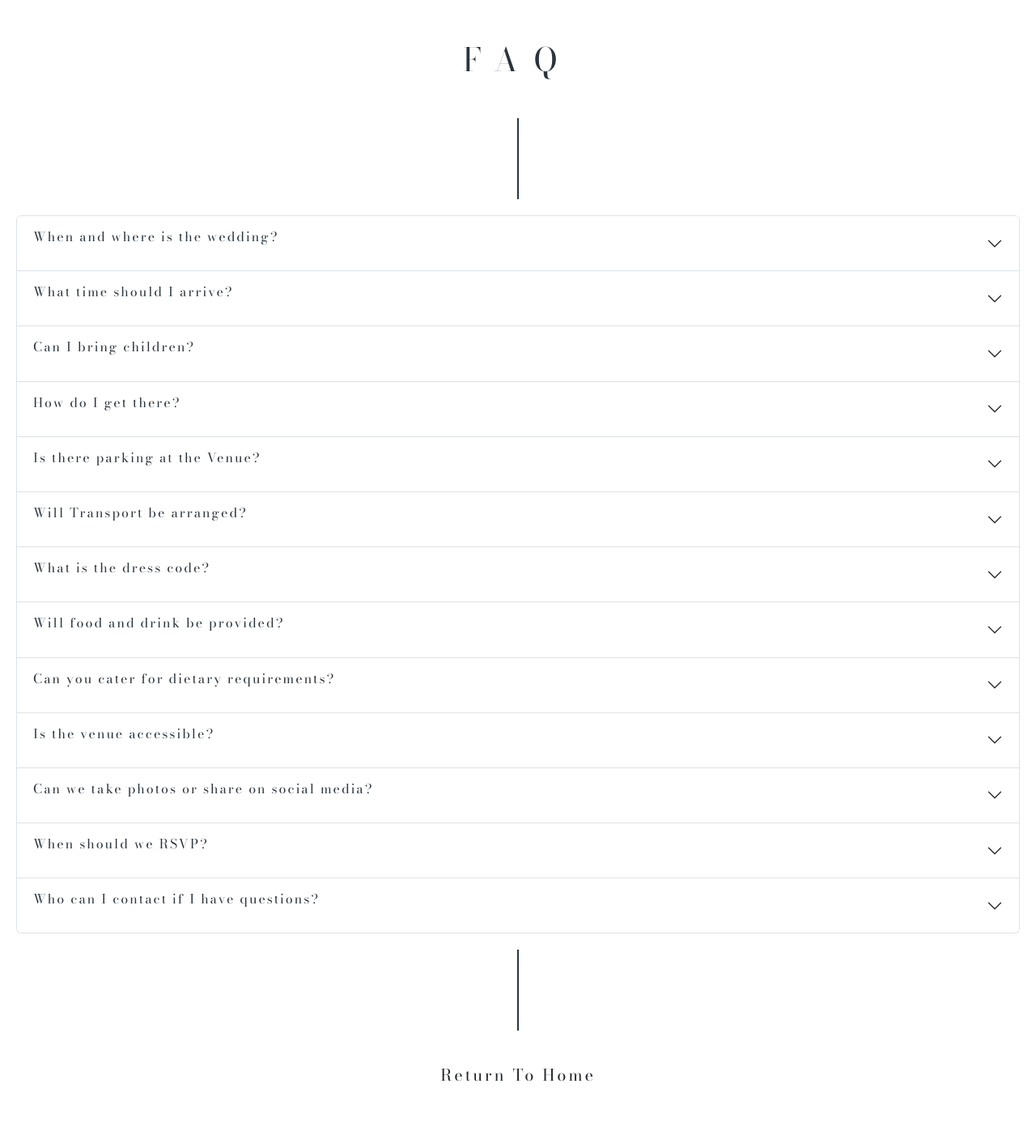
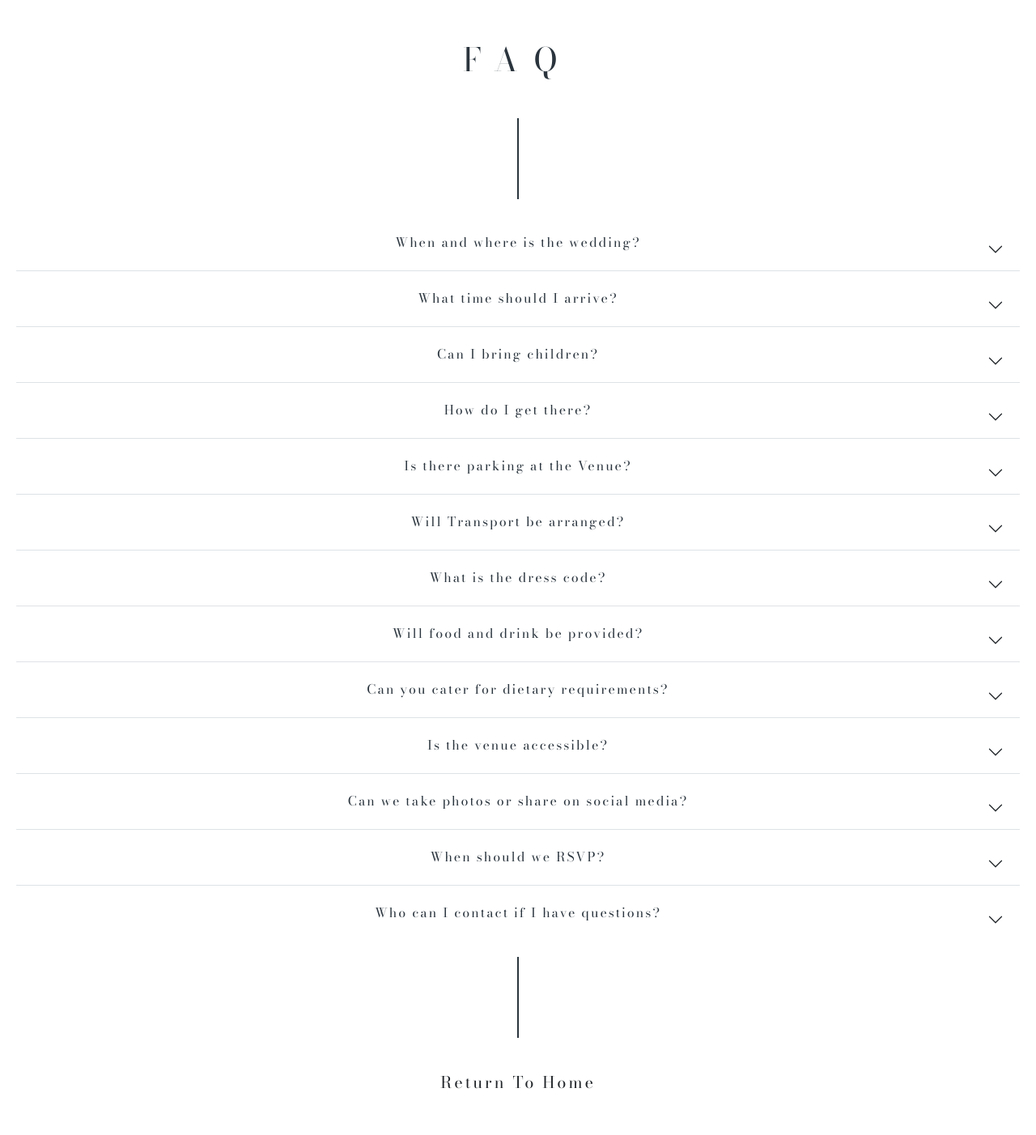
Before and after one commit to Esteph27/wedding-website, a Flask app: page /faq in a window 1280 px wide. Shown: the top 1402 px of the page at 81% size. Run offline with Flask 3, Linux system fonts and the light colour scheme; parts of the project's set-up code (start-up, migrations or seed data) failed here and were passed over; some web fonts are replaced.

Commit message:
Center accordion text

```diff
--- a/static/css/style.css
+++ b/static/css/style.css
@@ -499,6 +499,23 @@ footer {
   font-size: 32px;
 }
 
+/* center accordion text */
+.accordion-flush .accordion-title {
+  position: absolute;
+  left: 50%;
+  transform: translateX(-50%);
+  width: 80%;
+  text-align: center;
+}
+
+.accordion-flush .accordion-body {
+  text-align: center;
+}
+
+.accordion-flush .accordion-item {
+  margin-top: 1rem;
+}
+
 /* ================================
   Images
 ================================ */
--- a/templates/faq.html
+++ b/templates/faq.html
@@ -18,11 +18,14 @@
         <div class="vertical-line"></div>
     </div>
 
-    <div class="accordion accordion-flus text-center" id="accordionFlushExample">
+    <!-- accordion from Bootstrap -->
+    <div class="accordion accordion-flush" id="accordionFlushExample">
         <div class="accordion-item">
             <h2 class="accordion-header">
             <button class="accordion-button collapsed" type="button" data-bs-toggle="collapse" data-bs-target="#flush-collapseOne" aria-expanded="false" aria-controls="flush-collapseOne">
+                <span class="accordion-title">
                     <p>When and where is the wedding?</p>
+                </span>
             </button>
             </h2>
             <div id="flush-collapseOne" class="accordion-collapse collapse" data-bs-parent="#accordionFlushExample">
@@ -39,7 +42,9 @@
         <div class="accordion-item">
             <h2 class="accordion-header">
             <button class="accordion-button collapsed" type="button" data-bs-toggle="collapse" data-bs-target="#flush-collapseTwo" aria-expanded="false" aria-controls="flush-collapseTwo">
+                <span class="accordion-title">
                     <p>What time should I arrive?</p>
+                </span>
             </button>
             </h2>
             <div id="flush-collapseTwo" class="accordion-collapse collapse" data-bs-parent="#accordionFlushExample">
@@ -54,7 +59,9 @@
         <div class="accordion-item">
             <h2 class="accordion-header">
             <button class="accordion-button collapsed" type="button" data-bs-toggle="collapse" data-bs-target="#flush-collapseThree" aria-expanded="false" aria-controls="flush-collapseThree">
+                <span class="accordion-title">
                     <p>Can I bring children?</p>
+                </span>
             </button>
             </h2>
             <div id="flush-collapseThree" class="accordion-collapse collapse" data-bs-parent="#accordionFlushExample">
@@ -69,7 +76,9 @@
         <div class="accordion-item">
             <h2 class="accordion-header">
             <button class="accordion-button collapsed" type="button" data-bs-toggle="collapse" data-bs-target="#flush-collapseFour" aria-expanded="false" aria-controls="flush-collapseFour">
+                <span class="accordion-title">
                     <p>How do I get there?</p>
+                </span>
             </button>
             </h2>
             <div id="flush-collapseFour" class="accordion-collapse collapse" data-bs-parent="#accordionFlushExample">
@@ -87,7 +96,9 @@
         <div class="accordion-item">
             <h2 class="accordion-header">
             <button class="accordion-button collapsed" type="button" data-bs-toggle="collapse" data-bs-target="#flush-collapseFive" aria-expanded="false" aria-controls="flush-collapseFive">
+                <span class="accordion-title">
                     <p>Is there parking at the Venue?</p>
+                </span>
             </button>
             </h2>
             <div id="flush-collapseFive" class="accordion-collapse collapse" data-bs-parent="#accordionFlushExample">
@@ -102,7 +113,9 @@
         <div class="accordion-item">
             <h2 class="accordion-header">
             <button class="accordion-button collapsed" type="button" data-bs-toggle="collapse" data-bs-target="#flush-collapseSix" aria-expanded="false" aria-controls="flush-collapseSix">
+                <span class="accordion-title">
                     <p>Will Transport be arranged?</p>
+                </span>
             </button>
             </h2>
             <div id="flush-collapseSix" class="accordion-collapse collapse" data-bs-parent="#accordionFlushExample">
@@ -117,7 +130,9 @@
         <div class="accordion-item">
             <h2 class="accordion-header">
             <button class="accordion-button collapsed" type="button" data-bs-toggle="collapse" data-bs-target="#flush-collapseSeven" aria-expanded="false" aria-controls="flush-collapseSeven">
+                <span class="accordion-title">
                     <p>What is the dress code?</p>
+                </span>
             </button>
             </h2>
             <div id="flush-collapseSeven" class="accordion-collapse collapse" data-bs-parent="#accordionFlushExample">
@@ -133,7 +148,9 @@
         <div class="accordion-item">
             <h2 class="accordion-header">
             <button class="accordion-button collapsed" type="button" data-bs-toggle="collapse" data-bs-target="#flush-collapseEight" aria-expanded="false" aria-controls="flush-collapseEight">
+                <span class="accordion-title">
                     <p>Will food and drink be provided?</p>
+                </span>
             </button>
             </h2>
             <div id="flush-collapseEight" class="accordion-collapse collapse" data-bs-parent="#accordionFlushExample">
@@ -147,7 +164,9 @@
         <div class="accordion-item">
             <h2 class="accordion-header">
             <button class="accordion-button collapsed" type="button" data-bs-toggle="collapse" data-bs-target="#flush-collapseNine" aria-expanded="false" aria-controls="flush-collapseNine">
+                <span class="accordion-title">
                     <p>Can you cater for dietary requirements?</p>
+                </span>
             </button>
             </h2>
             <div id="flush-collapseNine" class="accordion-collapse collapse" data-bs-parent="#accordionFlushExample">
@@ -161,7 +180,9 @@
         <div class="accordion-item">
             <h2 class="accordion-header">
             <button class="accordion-button collapsed" type="button" data-bs-toggle="collapse" data-bs-target="#flush-collapseTen" aria-expanded="false" aria-controls="flush-collapseTen">
+                <span class="accordion-title">
                     <p>Is the venue accessible?</p>
+                </span>
             </button>
             </h2>
             <div id="flush-collapseTen" class="accordion-collapse collapse" data-bs-parent="#accordionFlushExample">
@@ -177,7 +198,9 @@
         <div class="accordion-item">
             <h2 class="accordion-header">
             <button class="accordion-button collapsed" type="button" data-bs-toggle="collapse" data-bs-target="#flush-collapseEleven" aria-expanded="false" aria-controls="flush-collapseEleven">
+                <span class="accordion-title">
                     <p>Can we take photos or share on social media?</p>
+                </span>
             </button>
             </h2>
             <div id="flush-collapseEleven" class="accordion-collapse collapse" data-bs-parent="#accordionFlushExample">
@@ -193,7 +216,9 @@
         <div class="accordion-item">
             <h2 class="accordion-header">
             <button class="accordion-button collapsed" type="button" data-bs-toggle="collapse" data-bs-target="#flush-collapseTwelve" aria-expanded="false" aria-controls="flush-collapseTwelve">
+                <span class="accordion-title">
                     <p>When should we RSVP?</p>
+                </span>
             </button>
             </h2>
             <div id="flush-collapseTwelve" class="accordion-collapse collapse" data-bs-parent="#accordionFlushExample">
@@ -207,7 +232,9 @@
         <div class="accordion-item">
             <h2 class="accordion-header">
             <button class="accordion-button collapsed" type="button" data-bs-toggle="collapse" data-bs-target="#flush-collapseThirteen" aria-expanded="false" aria-controls="flush-collapseThirteen">
+                <span class="accordion-title">
                     <p>Who can I contact if I have questions?</p>
+                </span>
             </button>
             </h2>
             <div id="flush-collapseThirteen" class="accordion-collapse collapse" data-bs-parent="#accordionFlushExample">
```
Lines whose indentation alone changed are shown as unchanged.
